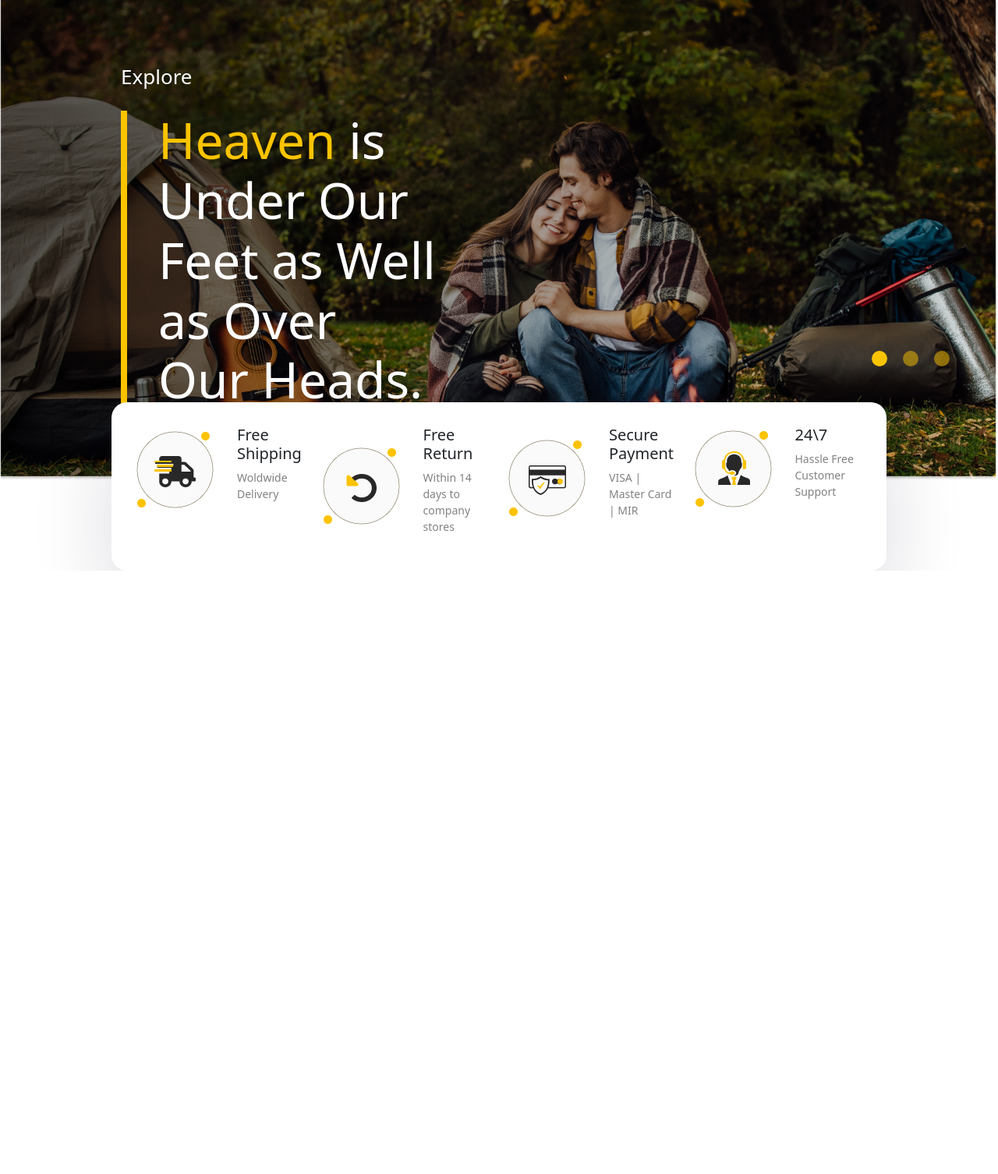
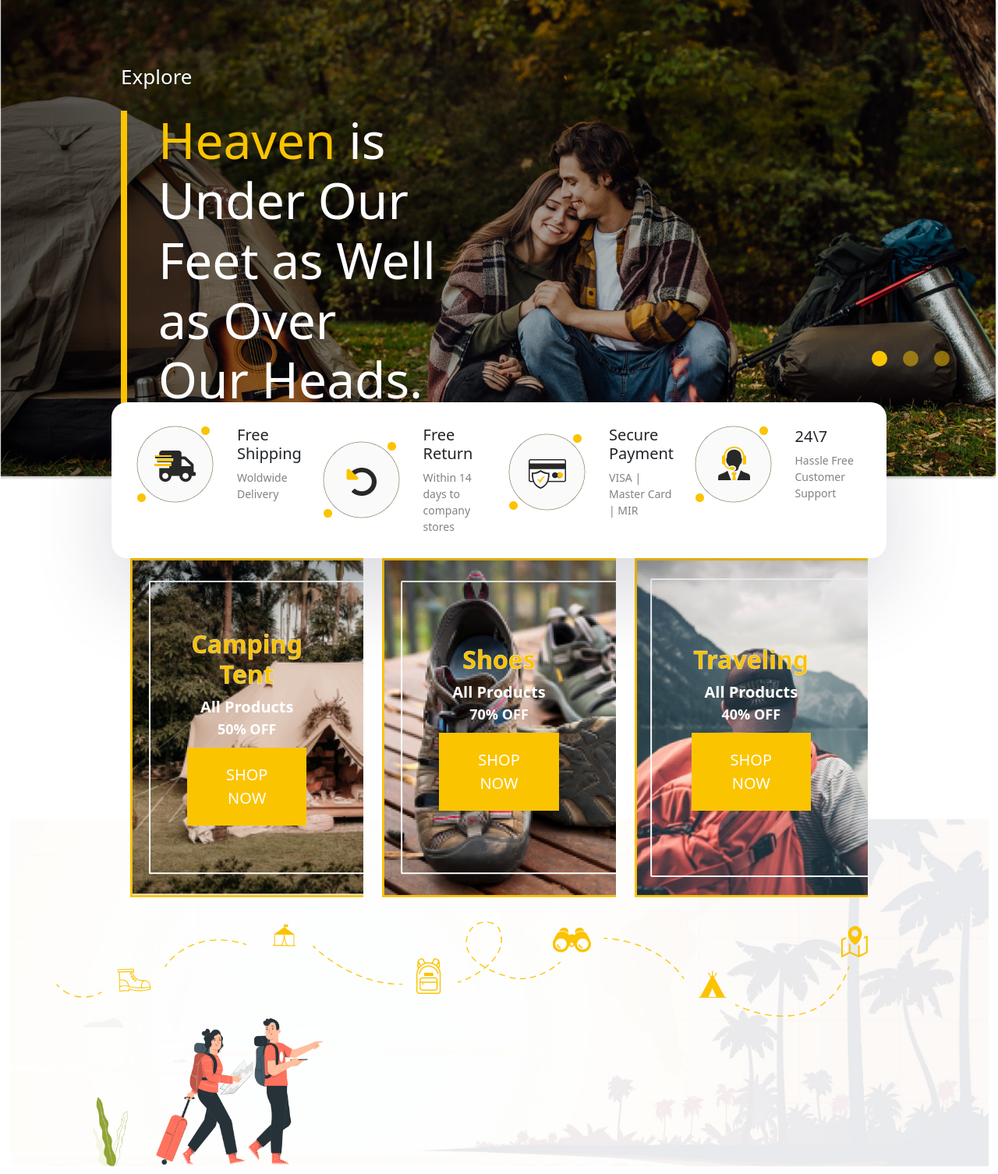
Before and after one commit to sheeshpal84/Camping-tents, a PHP site: page / in a window 1280 px wide. Shown: the part 149-1655 px from the top of the page at 78% size. Before the commit the page ends 881 px from the top, so only its background shows below. Run offline with PHP 8.4, Linux system fonts and the light colour scheme; some libraries are stand-ins or nearby versions.

Commit message:
Card design done

```diff
--- a/css/services-card-style.css
+++ b/css/services-card-style.css
@@ -29,3 +29,112 @@ box-shadow: rgba(17, 12, 46, 0.15) 0px 48px 100px 0px;;
     font-size: 14px;
     color: #828282;
 }
+
+
+.top-my {
+    margin: 100px 0px 0px 0px;
+}
+
+.box-px {
+    padding: 0px 155px;
+}
+.main-card {
+    background: url(.././images/card-1.png);
+    background-repeat: no-repeat;
+    height: 435px;
+    background-size: cover;
+    display: flex;
+    justify-content: center;
+    align-items: center;
+    transition: all 0.3s ease-out;
+}
+
+.main-card-2 {
+    background: url(.././images/card-2.png);
+    background-repeat: no-repeat;
+    height: 435px;
+    background-size: cover;
+    display: flex;
+    justify-content: center;
+    align-items: center;
+    transition: all 0.3s ease-out;
+}
+
+
+.main-card-3 {
+    background: url(.././images/card-3.png);
+    background-repeat: no-repeat;
+    height: 435px;
+    background-size: cover;
+    display: flex;
+    justify-content: center;
+    align-items: center;
+    transition: all 0.3s ease-out;
+}
+
+
+
+.main-card:hover .centent-text{
+    -webkit-backdrop-filter: blur(10px);
+    backdrop-filter: blur(10px);
+    background-color: rgba(255, 255, 255, 0.1);
+    transition: all 0.3s ease-in;
+    transition-duration: 0.3s;
+}
+
+
+
+.main-card-2:hover .centent-text{
+    -webkit-backdrop-filter: blur(10px);
+    backdrop-filter: blur(10px);
+    background-color: rgba(255, 255, 255, 0.1);
+    transition: all 0.3s ease-in;
+    transition-duration: 0.3s;
+}
+
+.main-card-3:hover .centent-text{
+    -webkit-backdrop-filter: blur(10px);
+    backdrop-filter: blur(10px);
+    background-color: rgba(255, 255, 255, 0.1);
+    transition: all 0.3s ease-in;
+    transition-duration: 0.3s;
+}
+.centent-text {
+    padding: 70px 90px;
+    text-align: center;
+}
+
+.centent-text h2 {
+    -webkit-text-stroke-width: 0.4px;
+    -webkit-text-stroke-color: #fff;
+    color: var(--main-color);
+    font-weight: bold;
+}
+
+.centent-text p {
+ font-size: 20px;
+ font-weight: 600;
+ color: #fff;
+}
+.centent-text span {
+    font-size: 18px;
+    font-weight: 600;
+    color: #fff;
+   }
+
+.centent-text button:not(:disabled) {
+    margin-left: 0px;
+    border: 0px;
+    color: #fff;
+    padding: 20px 50px;
+    border-radius: 0px;
+    background: #FBC400;
+    margin-top: 10px;
+    font-size: 20px;
+    text-transform: uppercase;
+}
+
+.sec-banner {
+    margin-top: -100px;
+    z-index: -1;
+}
--- a/css/style.css
+++ b/css/style.css
@@ -10,6 +10,8 @@
 
     p {
         font-size: 18px;
+        padding: 0px;
+        margin: 0px;
     }
 
     :root {
--- a/inc/services-card.php
+++ b/inc/services-card.php
@@ -42,3 +42,47 @@
         </idv>
     </div>
 </div>
+
+
+<div class="container-fluid top-my">
+    <div class="row box-px">
+        <div class="col-12 col-md-4 ">
+            <div class="main-card">
+                    <div class="centent-text">
+                        <h2>Camping Tent</h2>
+                        <p>All Products</p>
+                        <span>50% OFF</span><br>
+                        <button type="button" class="btn btn-primary">SHOP NOW</button>
+                </div>
+            </div>
+        </div>
+        <div class="col-12 col-md-4 ">
+            <div class="main-card-2">
+                    <div class="centent-text">
+                        <h2>Shoes</h2>
+                        <p>All Products</p>
+                        <span>70% OFF</span><br>
+                        <button type="button" class="btn btn-primary">SHOP NOW</button>
+                </div>
+            </div>
+        </div>
+         <div class="col-12 col-md-4 ">
+            <div class="main-card-3">
+                    <div class="centent-text">
+                        <h2>Traveling</h2>
+                        <p>All Products</p>
+                        <span>40% OFF</span><br>
+                        <button type="button" class="btn btn-primary">SHOP NOW</button>
+                </div>
+            </div>
+        </div>
+    </div>
+</div>
+
+<div class="container-fluid">
+    <div class="row p-0">
+        <div class="col-12 sec-banner">
+            <img src="images/sec-banner.png" alt="sec-banner" class="img-fluid">
+        </div>
+    </div>
+</div>
```
Also changed, not shown: images/card-1.png (added), images/card-2.png (added), images/card-3.png (added), images/sec-banner.png (added).
